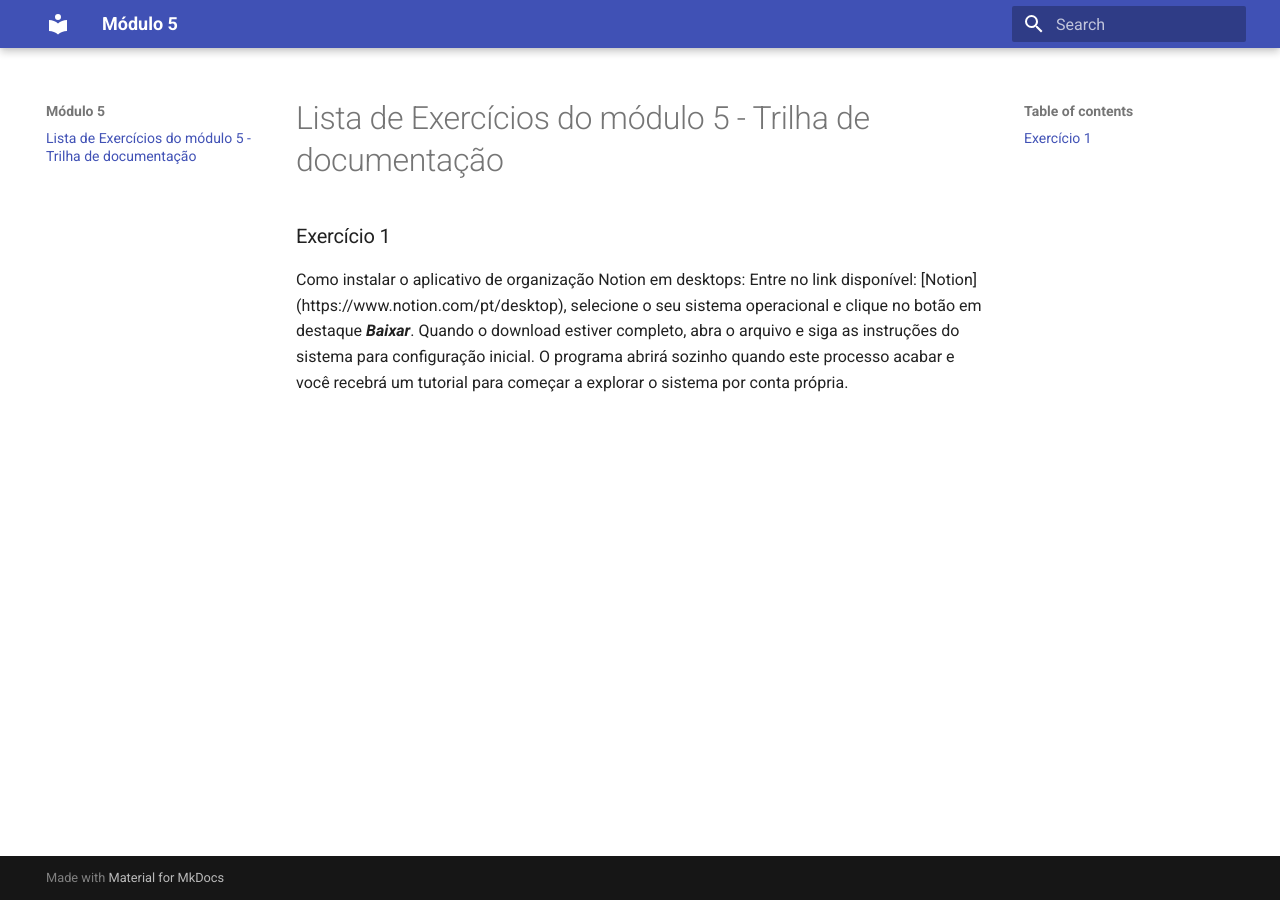
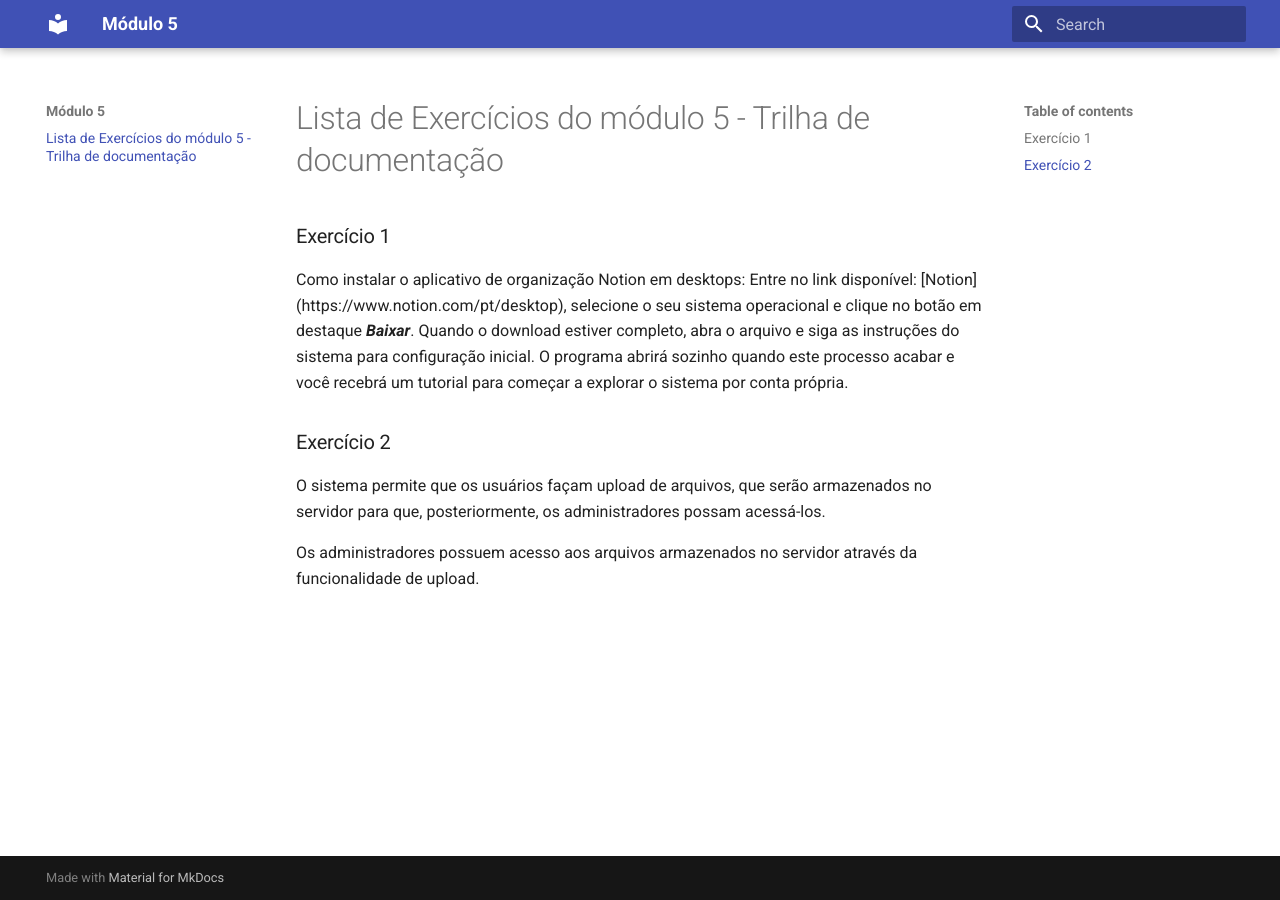
Before and after one commit to flavis-mart/Modulo5-, an MkDocs documentation site: the page built from docs/index.md, in a window 1280 px wide. Built offline with MkDocs 1.6.1 and Material for MkDocs 9.7.7, drawn with Linux system fonts in a browser that asks for light colours.

Commit message:
Exercício 2 módulo 5

```diff
--- a/docs/index.md
+++ b/docs/index.md
@@ -2,3 +2,9 @@
 
 ### Exercício 1
 Como instalar o aplicativo de organização Notion em desktops: Entre no link disponível: [Notion] (https://www.notion.com/pt/desktop), selecione o seu sistema operacional e clique no botão em destaque ***Baixar***. Quando o download estiver completo, abra o arquivo e siga as instruções do sistema para configuração inicial. O programa abrirá sozinho quando este processo acabar e você recebrá um tutorial para começar a explorar o sistema por conta própria.
+
+### Exercício 2
+O sistema permite que os usuários façam upload de arquivos, que serão armazenados
+no servidor para que, posteriormente, os administradores possam acessá-los.
+
+Os administradores possuem acesso aos arquivos armazenados no servidor através da funcionalidade de upload.
```
